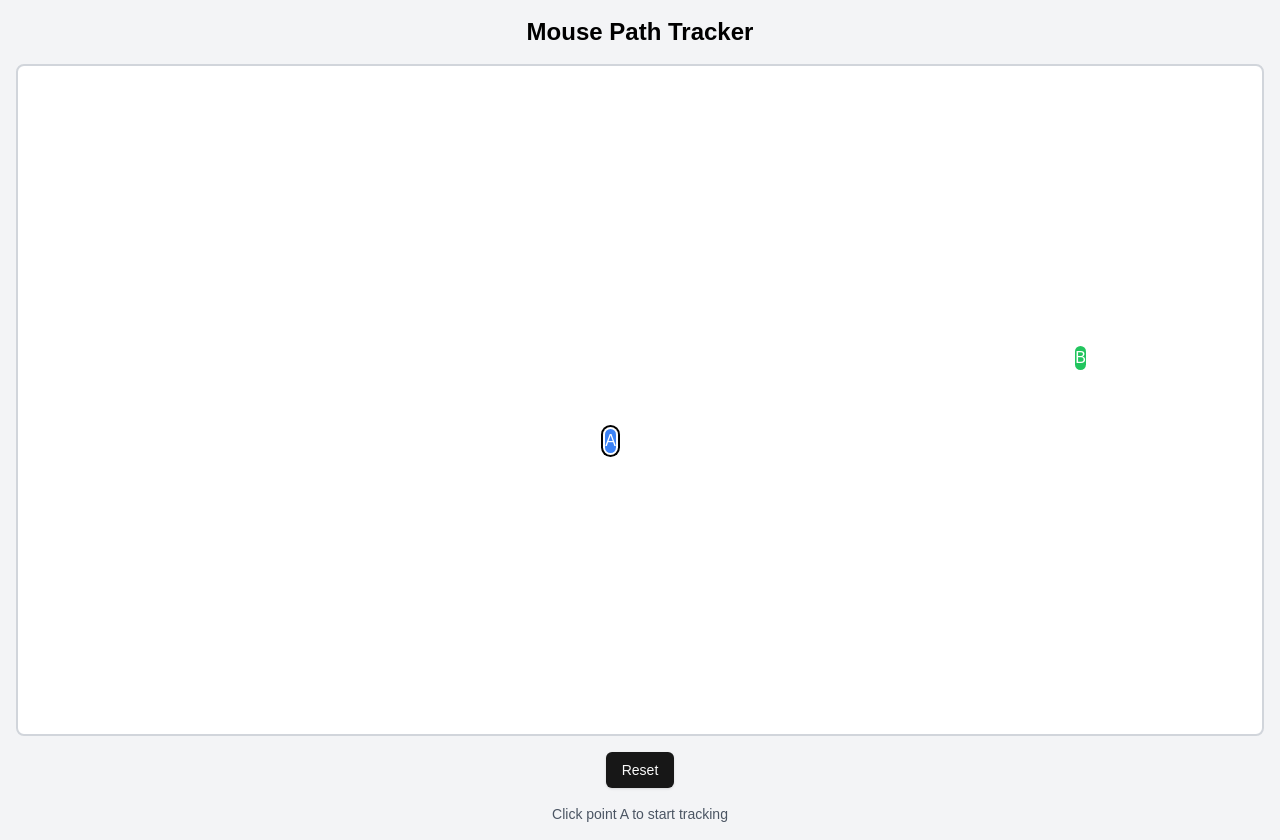
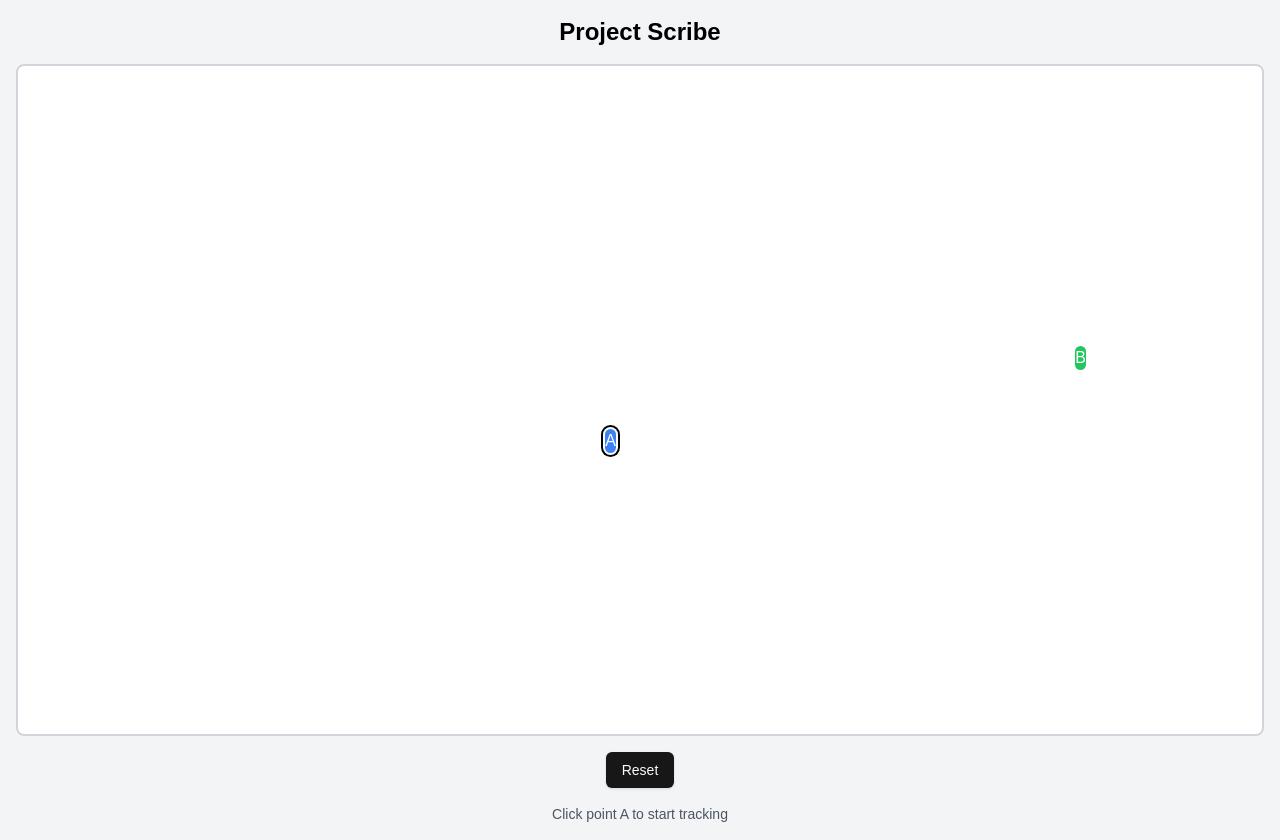
Before and after one commit to sameelarif/scribe, a Next.js app in the folder ui/: page / in a window 1280 px wide. Built offline with nearby package versions, Linux system fonts and the light colour scheme.

Commit message:
update page title

```diff
--- a/ui/app/page.tsx
+++ b/ui/app/page.tsx
@@ -80,7 +80,7 @@
 
   return (
     <div className="flex flex-col items-center justify-center min-h-screen w-full bg-gray-100 p-4">
-      <h1 className="text-2xl font-bold mb-4">Mouse Path Tracker</h1>
+      <h1 className="text-2xl font-bold mb-4">Project Scribe</h1>
       <div
         ref={containerRef}
         className="relative w-full h-[calc(100vh-8rem)] bg-white border-2 border-gray-300 rounded-lg overflow-hidden"
```
